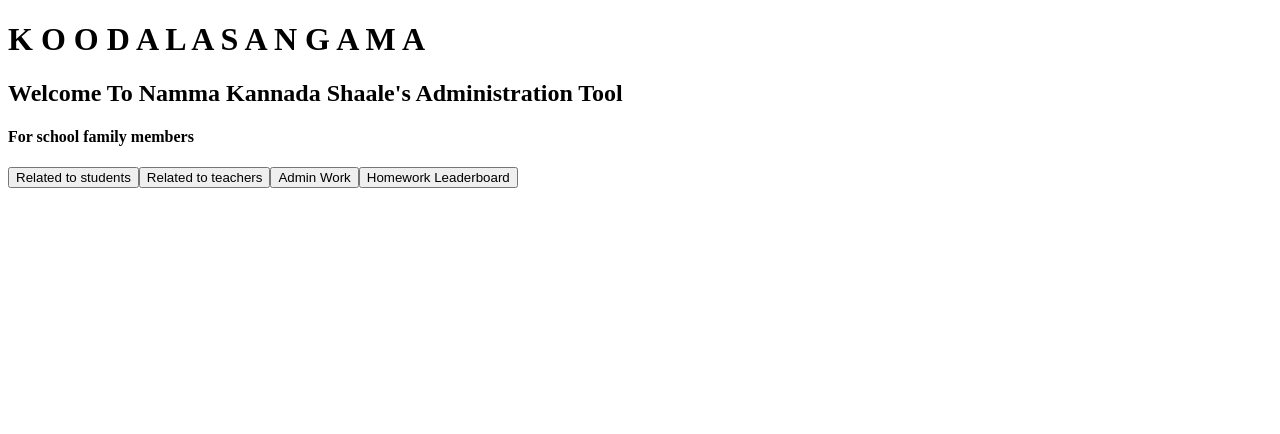
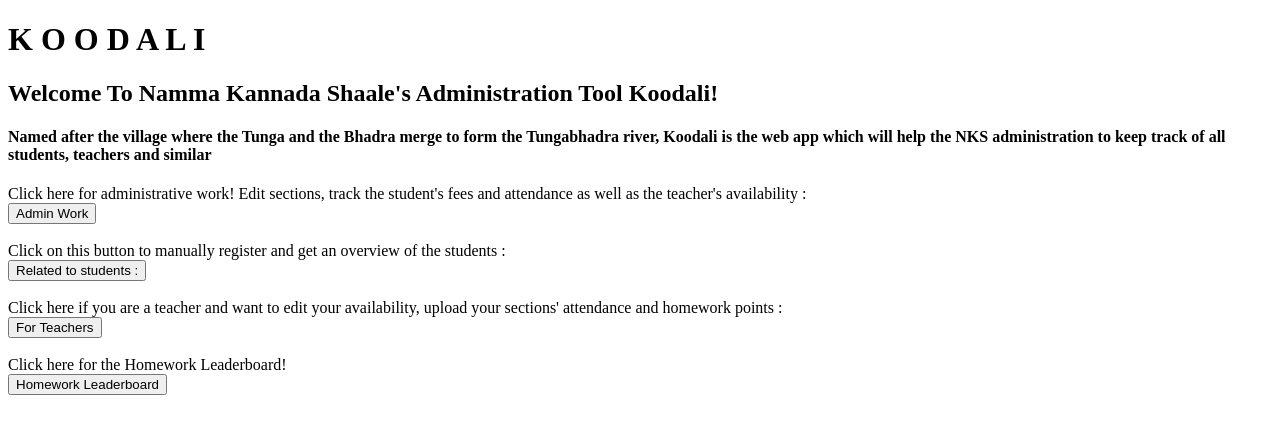
Before and after one commit to samhithagjois/koodali, an Angular app in the folder koodali-frontend/: page / in a window 1280 px wide. Shown: the top 434 px of the page. Built offline with nearby package versions, Linux system fonts and the light colour scheme.

Commit message:
made the home view a little nicer with explanations. StudentService is still being refactored lmao this is gonna take a looooooong time

```diff
--- a/koodali-frontend/src/app/features/admin/admin-overview.html
+++ b/koodali-frontend/src/app/features/admin/admin-overview.html
@@ -1,4 +1,5 @@
 <h2>Admin Overview</h2>
+
 
 <button routerLink="sections"> Section Overview</button>
 
--- a/koodali-frontend/src/app/features/admin/section-overview/section-overview.ts
+++ b/koodali-frontend/src/app/features/admin/section-overview/section-overview.ts
@@ -40,6 +40,7 @@ import {HttpClient} from '@angular/common/http';
     </div>
     <button routerLink="new"> Add a section</button>
     <button routerLink=".."> Back</button>
+    <button type="button"> Export to Excel</button>
   `,
   styleUrl: './section-overview.css',
 })
--- a/koodali-frontend/src/app/features/home-view/home-view.html
+++ b/koodali-frontend/src/app/features/home-view/home-view.html
@@ -1,14 +1,24 @@
-<h1> K O O D A L A S A N G A M A </h1>
+<h1> K O O D A L I </h1>
 
-<h2>Welcome To Namma Kannada Shaale's Administration Tool</h2>
+<h2>Welcome To Namma Kannada Shaale's Administration Tool Koodali!</h2>
 
+<h4>Named after the village where the Tunga and the Bhadra merge to form the Tungabhadra river,
+  Koodali is the web app which will help the NKS administration to keep track of all students, teachers and similar</h4>
 
-<h4>For school family members</h4>
+<label>Click here for administrative work! Edit sections, track the student's fees and attendance as well as the teacher's availability :</label>
+<br >
+<button routerLink="admin"> Admin Work </button>
+<br > <br>
+<label>Click on this button to manually register and get an overview of the students :</label>
+<br >
+<button routerLink="student">Related to students : </button>
+<br > <br>
 
-<button routerLink="student">Related to students</button>
+<label>Click here if you are a teacher and want to edit your availability, upload your sections' attendance and homework points : </label>
+<br >
+<button routerLink="teacher">For Teachers</button>
+<br > <br>
 
-<button routerLink="teacher">Related to teachers</button>
-
-<button routerLink="admin"> Admin Work </button>
-
+<label>Click here for the Homework Leaderboard!</label>
+<br >
 <button routerLink="leaderboard"> Homework Leaderboard </button>
```
Also changed, not shown: 2 other files (tests, documents, lock files or other folders).
